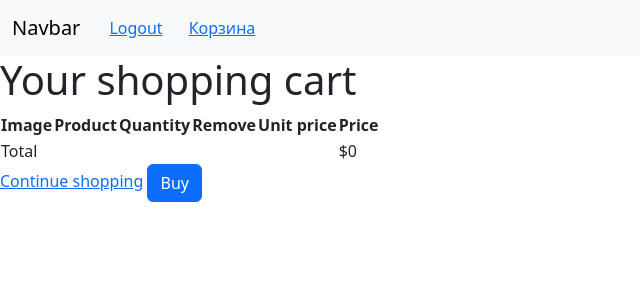
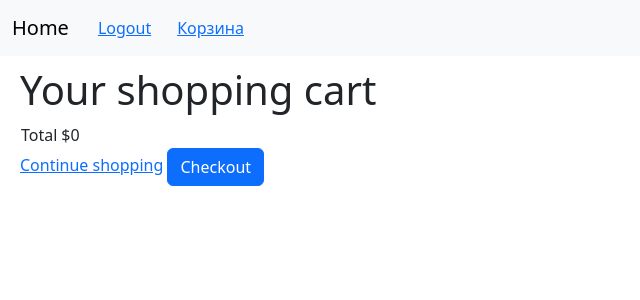
Before and after one commit to h1gf68/stripe_api, a Django app: page /cart/ in a window 1280 px wide. Shown: the top 300 px of the page, without its empty margins (0-640 px from the left). Run offline with Django 4.2, Linux system fonts and the light colour scheme; the visitor is signed in with stand-in values (Sample User, id 1); some libraries are stand-ins or nearby versions.

Commit message:
add cart and webhook

```diff
--- a/payments/forms.py
+++ b/payments/forms.py
@@ -1,4 +1,5 @@
 from django import forms
+from .models import Order
 
 PRODUCT_QUANTITY_CHOICES = [(i, str(i)) for i in range(1, 21)]
 
@@ -6,3 +7,9 @@ PRODUCT_QUANTITY_CHOICES = [(i, str(i)) for i in range(1, 21)]
 class CartAddItemForm(forms.Form):
     quantity = forms.TypedChoiceField(choices=PRODUCT_QUANTITY_CHOICES, coerce=int)
     update = forms.BooleanField(required=False, initial=False, widget=forms.HiddenInput)
+
+
+class OrderCreateForm(forms.ModelForm):
+    class Meta:
+        model = Order
+        exclude = ['user', 'paid', 'checkout_session']
--- a/payments/static/payments/css/main.css
+++ b/payments/static/payments/css/main.css
@@ -1,7 +1,10 @@
-.products, .product-item {
+.content, .product-item {
     margin: 10px 20px;
 }
-.product-item a {
+.btn-primary a {
   color: white;
   text-decoration: none;
 }
+.cart img {
+    height: 100px;
+}
--- a/payments/static/payments/js/main.js
+++ b/payments/static/payments/js/main.js
@@ -4,8 +4,8 @@ fetch("/config/")
   const stripe = Stripe(data.publicKey);
   let submitBtn = document.querySelector("#submitBtn");
   if (submitBtn !== null) {
-    submitBtn.addEventListener("click", () => {
-    checkout_path = "/create-checkout-session/"+document.location.pathname.split("/")[2]+"/"
+    submitBtn.addEventListener("focus", () => {
+    checkout_path = "/create-checkout-session/"+order_id+"/"
     fetch(checkout_path)
       .then((result) => { return result.json(); })
       .then((data) => {
@@ -16,5 +16,6 @@ fetch("/config/")
         console.log(res);
       });
     });
+    submitBtn.focus();
   }
 });
--- a/payments/templates/payments/base.html
+++ b/payments/templates/payments/base.html
@@ -13,7 +13,7 @@
 <header>
     <nav class="navbar navbar-expand-lg navbar-light bg-light">
       <div class="container-fluid">
-          <a class="navbar-brand" href="{% url 'index' %}">Navbar</a>
+          <a class="navbar-brand" href="{% url 'index' %}">Home</a>
           <button class="navbar-toggler" type="button" data-bs-toggle="collapse" data-bs-target="#navbarSupportedContent" aria-controls="navbarSupportedContent" aria-expanded="false" aria-label="Toggle navigation">
               <span class="navbar-toggler-icon">Items</span>
           </button>
--- a/payments/templates/payments/cancel.html
+++ b/payments/templates/payments/cancel.html
@@ -11,7 +11,7 @@
     <script src="https://stackpath.bootstrapcdn.com/bootstrap/4.5.2/js/bootstrap.min.js" integrity="sha384-B4gt1jrGC7Jh4AgTPSdUtOBvfO8shuf57BaghqFfPlYxofvL8/KUEfYiJOMMV+rV" crossorigin="anonymous"></script>
   </head>
   <body>
-    <div class="container mt-5">
+    <div class="content container mt-5">
       <p>You have cancelled the checkout.</p>
       <p><a href="{% url 'index' %}">Return to the dashboard</a></p>
     </div>
--- a/payments/templates/payments/cart_detail.html
+++ b/payments/templates/payments/cart_detail.html
@@ -2,18 +2,9 @@
 {% load static %}
 
 {% block content %}
+    <div class="content">
         <h1>Your shopping cart</h1>
         <table class="cart">
-        <thead>
-        <tr>
-            <th>Image</th>
-            <th>Product</th>
-            <th>Quantity</th>
-            <th>Remove</th>
-            <th>Unit price</th>
-            <th>Price</th>
-        </tr>
-        </thead>
             <tbody>
             {% for it in cart %}
                 {% with item=it.item %}
@@ -30,7 +21,7 @@
                         </td>
                         <td>{{ item.name }}</td>
                         <td>{{ it.quantity }}</td>
-                    <td><a href="{% url 'cart_remove' item.id% }">Remove</a></td>
+                        <td><a href="{% url 'cart_remove' item.id %}">Remove</a></td>
                         <td class="num">${{ it.price }}</td>
                         <td class="num">${{ it.total_price }}</td>
                     </tr>
@@ -46,9 +37,11 @@
         <p class="text-right">
             <a href="{% url 'index' %}" class="button light">Continue shopping</a>
             {% if user.is_authenticated %}
-            <button type="submit" class="btn btn-primary" id="submitBtn">Buy</button>
+                <button type="submit" class="btn btn-primary" id="submitBtn1"><a href="{% url 'order_create' %}">Checkout</a></button>
             {% else %}
-            <button type="submit" class="btn btn-primary" id="submitBtn"><a href="{% url 'login' %}">Login to Buy</a></button>
+                <button type="submit" class="btn btn-primary"><a href="{% url 'login' %}">Login to Buy</a></button>
             {% endif %}
         </p>
+    </div>
+
 {% endblock %}
--- a/payments/templates/payments/detail.html
+++ b/payments/templates/payments/detail.html
@@ -1,7 +1,7 @@
 {% extends 'payments/base.html' %}
 
 {% block content %}
-<div class="product-item">
+<div class="content">
     <h3>{{ item.name }}</h3>
     <div>{{ item.description }}</div>
     <p class="price">${{ item.price }}</p>
--- a/payments/templates/payments/index.html
+++ b/payments/templates/payments/index.html
@@ -1,6 +1,7 @@
 {% extends 'payments/base.html' %}
 
 {% block content %}
+<div class="content">
     <div class="products">
         {% for item in object_list %}
         <div class="product">
@@ -11,5 +12,6 @@
         </div>
         {% endfor %}
     </div>
+</div>
 
 {% endblock content %}
--- a/payments/templates/payments/success.html
+++ b/payments/templates/payments/success.html
@@ -11,7 +11,7 @@
     <script src="https://stackpath.bootstrapcdn.com/bootstrap/4.5.2/js/bootstrap.min.js" integrity="sha384-B4gt1jrGC7Jh4AgTPSdUtOBvfO8shuf57BaghqFfPlYxofvL8/KUEfYiJOMMV+rV" crossorigin="anonymous"></script>
   </head>
   <body>
-    <div class="container mt-5">
+    <div class="content container mt-5">
       <p>You have successfully paid!</p>
       <p><a href="{% url 'index' %}">Return to the dashboard</a></p>
     </div>
--- a/payments/urls.py
+++ b/payments/urls.py
@@ -5,10 +5,12 @@ urlpatterns = [
     path('', HomeListView.as_view(), name='index'),
     path('item/<int:pk>/', ItemDetailView.as_view(), name='detail'),
     path('config/', stripe_config),
-    path('create-checkout-session/<int:pk>/', create_checkout_session),
+    path('create-checkout-session/<int:order_id>/', create_checkout_session, name='create_checkout_session'),
+    path('webhook/', webhook),
     path('success/', success),
     path('cancel/', cancel),
     path('cart/', cart_detail, name='cart_detail'),
     path('cart/add/<item_id>/', cart_add, name='cart_add'),
     path('cart/remove/<item_id>/', cart_remove, name='cart_remove'),
+    path('order/create/', order_create, name='order_create'),
 ]
--- a/payments/views.py
+++ b/payments/views.py
@@ -1,15 +1,15 @@
 import stripe
 from django.contrib.auth.decorators import login_required
-from django.http import JsonResponse
+from django.http import JsonResponse, HttpResponse
 from django.shortcuts import render, get_object_or_404, redirect
 from django.views import generic
 from django.views.decorators.csrf import csrf_exempt
 from django.views.decorators.http import require_POST
 
-from market.settings import STRIPE_PUBLIC_KEY, STRIPE_SECRET_KEY
+from market.settings import STRIPE_PUBLIC_KEY, STRIPE_SECRET_KEY, STRIPE_ENDPOINT_SECRET
 from payments.cart import Cart
-from payments.forms import CartAddItemForm
-from payments.models import Item
+from payments.forms import CartAddItemForm, OrderCreateForm
+from payments.models import Item, OrderItem, Order
 
 
 class HomeListView(generic.ListView):
@@ -47,36 +47,65 @@ def stripe_config(request):
 
 @login_required
 @csrf_exempt
-def create_checkout_session(request, pk):
+def create_checkout_session(request, order_id):
     if request.method == 'GET':
         domain_url = 'http://localhost:8000/'
         stripe.api_key = STRIPE_SECRET_KEY
         try:
-            item = Item.objects.get(pk=pk)
+            order = Order.objects.get(pk=order_id)
+            order_items = OrderItem.objects.filter(order=order_id)
+
+            if request.user != order.user:
+                return JsonResponse({'error': f'Order {order_id} is not exist!'})
+
+            line_items = []
+            for item in order_items:
+                line_items.append({
+                        'price_data': {
+                            'currency': 'USD',
+                            'product_data': {'name': item.item},
+                            'unit_amount_decimal': item.price*100,
+                            },
+                        'quantity': item.quantity,
+                        })
             checkout_session = stripe.checkout.Session.create(
                 client_reference_id=request.user.id if request.user.is_authenticated else None,
                 success_url=domain_url + 'success?session_id={CHECKOUT_SESSION_ID}',
                 cancel_url=domain_url + 'cancel/',
                 payment_method_types=['card'],
                 mode='payment',
-                line_items=[
-                    {
-                        'price_data': {
-                            'currency': 'USD',
-                            'product_data': {
-                                'name': item.name,
-                                'description': item.description,
-                            },
-                            'unit_amount_decimal': item.price*100,
-                        },
-                        # 'price': STRIPE_PRICE_ID,
-                        'quantity': 1,
-                    }
-                ]
+                line_items=line_items
             )
+            order.checkout_session = checkout_session.get('id')
+            order.save()
             return JsonResponse({'sessionId': checkout_session['id']})
         except Exception as e:
             return JsonResponse({'error': str(e)})
+
+
+@csrf_exempt
+def webhook(request):
+    payload = request.body
+    sig_header = request.META['HTTP_STRIPE_SIGNATURE']
+    event = None
+
+    try:
+        event = stripe.Webhook.construct_event(
+          payload, sig_header, STRIPE_ENDPOINT_SECRET
+        )
+    except ValueError as e:
+        # Invalid payload
+        return HttpResponse(status=400)
+    except stripe.error.SignatureVerificationError as e:
+        # Invalid signature
+        return HttpResponse(status=400)
+
+    if event['type'] == 'checkout.session.completed':
+        session_id = event['data']['object']['id']
+        order = Order.objects.get(checkout_session=session_id)
+        order.paid = True
+        order.save()
+    return HttpResponse(status=200)
 
 
 # ---------------- CART -----------------------
@@ -103,3 +132,23 @@ def cart_remove(request, item_id):
 def cart_detail(request):
     cart = Cart(request)
     return render(request, 'payments/cart_detail.html', {'cart': cart})
+
+
+def order_create(request):
+    cart = Cart(request)
+    if request.method == 'POST':
+        form = OrderCreateForm(request.POST)
+        if form.is_valid():
+            form.instance.user = request.user
+            order = form.save()
+            for it in cart:
+                OrderItem.objects.create(order=order,
+                                         item=it['item'],
+                                         price=it['price'],
+                                         quantity=it['quantity'])
+
+            cart.clear()
+            return render(request, 'payments/order_created.html', {'order': order})
+    else:
+        form = OrderCreateForm()
+    return render(request, 'payments/order_create.html', {'cart': cart, 'form': form})
```
Also changed, not shown: payments/admin.py (+21 -2 lines), payments/models.py (+27 -0 lines). Lines whose indentation alone changed are shown as unchanged.
